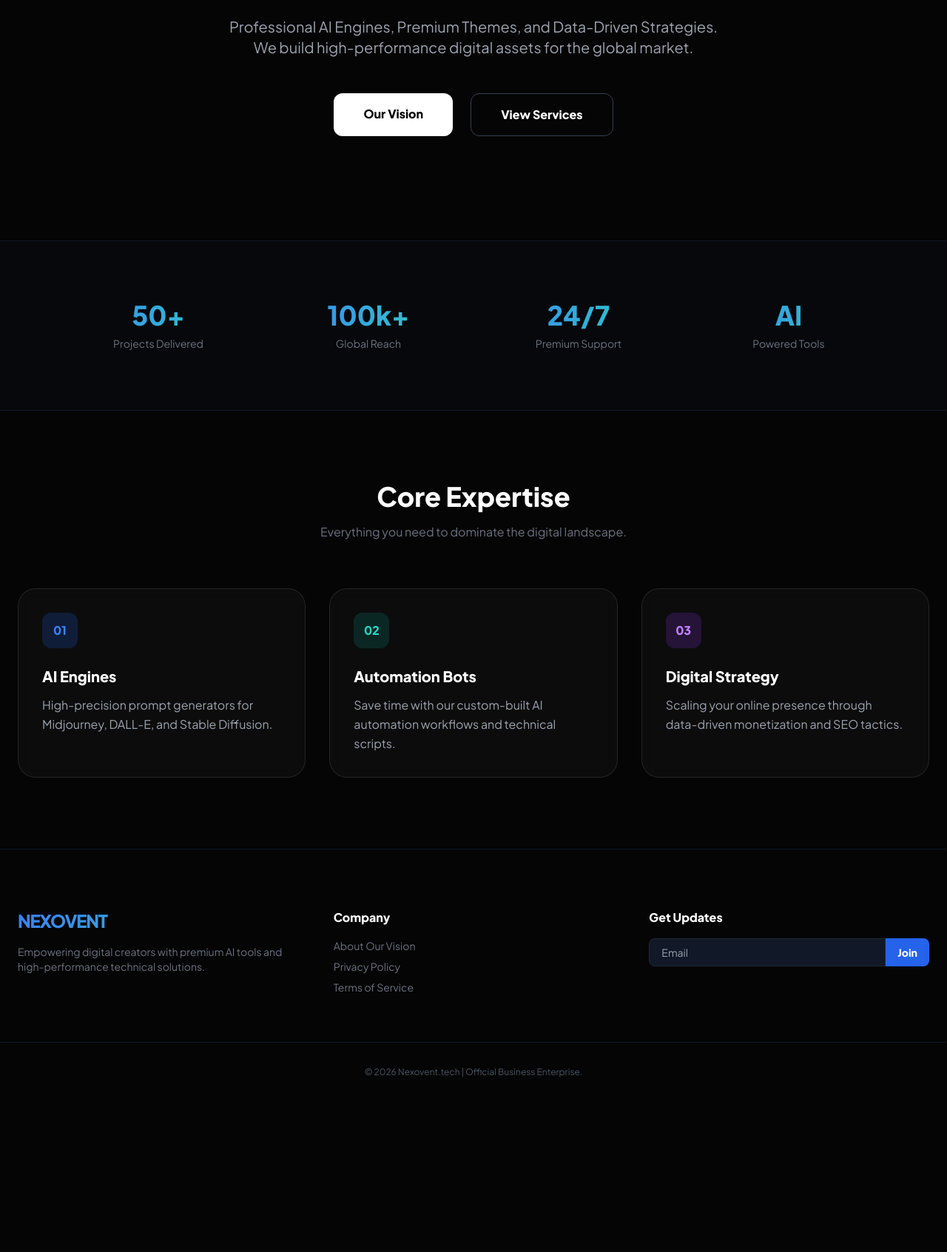
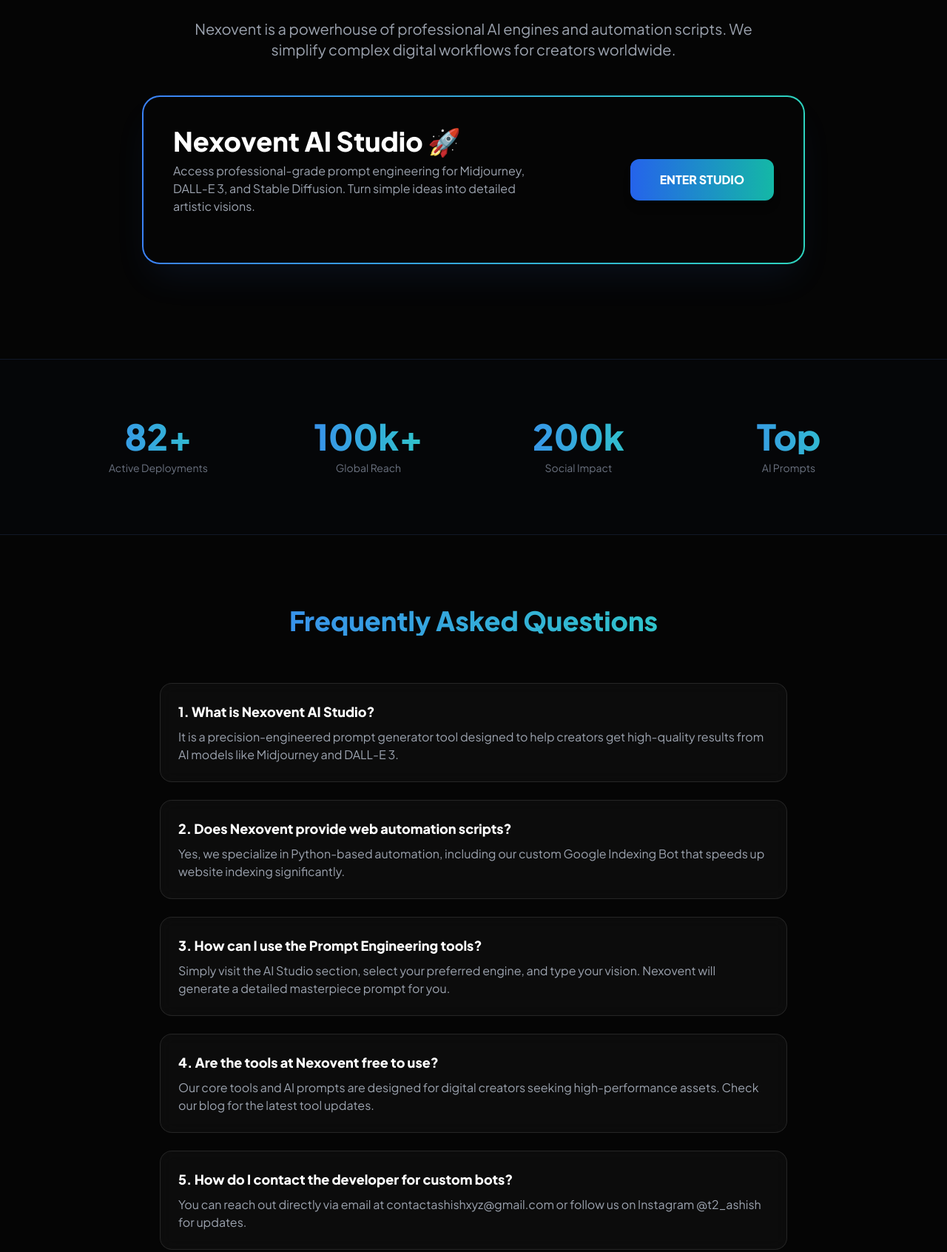
Before and after one commit to AshishVail/nexovent-site, a plain HTML site: page index.html in a window 1280 px wide. Shown: the part 480-2172 px from the top of the page at 74% size. Before the commit the page ends 1977 px from the top, so only its background shows below. Drawn offline with nearby package versions, Linux system fonts and the light colour scheme.

Commit message:
Revise index.html for SEO and content updates
Updated the title and meta tags for improved SEO and branding. Modified various sections to enhance content clarity and user engagement.

```diff
--- a/index.html
+++ b/index.html
@@ -3,21 +3,18 @@
 <head>
     <meta charset="UTF-8">
     <meta name="viewport" content="width=device-width, initial-scale=1.0">
-    <title>Nexovent | Next-Gen AI & Digital Solutions</title>
+    <title>Nexovent | Best AI Prompt Engineering & Web Automation Tools 2026</title>
+    <meta name="description" content="Nexovent offers elite AI Studio for prompt engineering, Google Indexing bots, and premium SEO automation tools. Turn your ideas into detailed AI prompts instantly.">
+    <meta name="keywords" content="Nexovent AI Studio, AI Prompt Generator, Google Indexing Bot, Midjourney Prompt Engineering, Best SEO Tools 2026, Digital Automation">
+    <meta name="author" content="AshishVail">
+
     <script src="https://cdn.tailwindcss.com"></script>
     <link href="https://fonts.googleapis.com/css2?family=Plus+Jakarta+Sans:wght@400;600;800&display=swap" rel="stylesheet">
     <style>
         body { font-family: 'Plus Jakarta Sans', sans-serif; background-color: #050505; color: white; scroll-behavior: smooth; }
-        .gradient-text {
-            background: linear-gradient(90deg, #3b82f6, #2dd4bf);
-            -webkit-background-clip: text;
-            -webkit-text-fill-color: transparent;
-        }
-        .glass-card {
-            background: rgba(255, 255, 255, 0.03);
-            border: 1px solid rgba(255, 255, 255, 0.1);
-            backdrop-filter: blur(10px);
-        }
+        .gradient-text { background: linear-gradient(90deg, #3b82f6, #2dd4bf); -webkit-background-clip: text; -webkit-text-fill-color: transparent; }
+        .glass-card { background: rgba(255, 255, 255, 0.03); border: 1px solid rgba(255, 255, 255, 0.1); backdrop-filter: blur(10px); }
+        .ai-studio-premium { border: 2px solid transparent; background: linear-gradient(#050505, #050505) padding-box, linear-gradient(90deg, #3b82f6, #2dd4bf) border-box; }
     </style>
 </head>
 <body>
@@ -25,87 +22,82 @@
         <div class="text-2xl font-black tracking-tighter gradient-text">NEXOVENT</div>
         <div class="hidden md:flex space-x-8 text-sm font-medium">
             <a href="index.html" class="hover:text-blue-500 transition">Home</a>
-            <a href="about.html" class="hover:text-blue-500 transition">About</a>
-            <a href="#services" class="hover:text-blue-500 transition">Services</a>
+            <a href="https://nexovent.tech/ai-studio" class="hover:text-blue-500 transition">AI Studio</a>
             <a href="blog.html" class="hover:text-blue-500 transition">Blog</a>
         </div>
-        <a href="mailto:support@nexovent.tech" class="bg-blue-600 hover:bg-blue-700 text-white px-5 py-2 rounded-full text-sm font-bold transition">Get Started</a>
+        <a href="mailto:contactashishxyz@gmail.com" class="bg-blue-600 hover:bg-blue-700 text-white px-5 py-2 rounded-full text-sm font-bold transition">Contact Ashish</a>
     </nav>
 
-    <section class="min-h-[90vh] flex flex-col justify-center items-center text-center px-4">
+    <section class="min-h-[80vh] flex flex-col justify-center items-center text-center px-4 py-20">
         <div class="inline-block px-4 py-1.5 mb-6 text-xs font-semibold tracking-widest text-blue-400 uppercase bg-blue-400/10 rounded-full">
-            USA Standard Digital Agency
+            Advanced AI & Automation Hub
         </div>
-        <h1 class="text-5xl md:text-8xl font-extrabold mb-8 tracking-tight">
-            Elevate Your <span class="gradient-text">Digital</span> <br> Presence.
+        <h1 class="text-6xl md:text-9xl font-extrabold mb-8 tracking-tight">
+            Master the <span class="gradient-text">AI</span> <br> Revolution.
         </h1>
-        <p class="text-gray-400 text-lg md:text-xl max-w-2xl mb-12">
-            Professional AI Engines, Premium Themes, and Data-Driven Strategies. We build high-performance digital assets for the global market.
+        <p class="text-gray-400 text-lg md:text-xl max-w-3xl mb-12">
+            Nexovent is a powerhouse of professional AI engines and automation scripts. We simplify complex digital workflows for creators worldwide.
         </p>
-        <div class="flex flex-col md:flex-row space-y-4 md:space-y-0 md:space-x-6">
-            <a href="about.html" class="bg-white text-black px-10 py-4 rounded-xl font-bold hover:scale-105 transition-all text-center">Our Vision</a>
-            <a href="#services" class="border border-gray-700 px-10 py-4 rounded-xl font-bold hover:bg-gray-900 transition-all text-center">View Services</a>
-        </div>
-    </section>
 
-    <section class="py-20 border-y border-gray-900 bg-gray-900/20">
-        <div class="max-w-6xl mx-auto px-6 grid grid-cols-2 md:grid-cols-4 gap-8 text-center">
-            <div><h3 class="text-4xl font-bold gradient-text">50+</h3><p class="text-gray-500 text-sm mt-2">Projects Delivered</p></div>
-            <div><h3 class="text-4xl font-bold gradient-text">100k+</h3><p class="text-gray-500 text-sm mt-2">Global Reach</p></div>
-            <div><h3 class="text-4xl font-bold gradient-text">24/7</h3><p class="text-gray-500 text-sm mt-2">Premium Support</p></div>
-            <div><h3 class="text-4xl font-bold gradient-text">AI</h3><p class="text-gray-500 text-sm mt-2">Powered Tools</p></div>
-        </div>
-    </section>
-
-    <section id="services" class="py-24 px-6 max-w-7xl mx-auto">
-        <div class="text-center mb-16">
-            <h2 class="text-4xl font-bold mb-4">Core Expertise</h2>
-            <p class="text-gray-500">Everything you need to dominate the digital landscape.</p>
-        </div>
-        <div class="grid md:grid-cols-3 gap-8">
-            <div class="glass-card p-8 rounded-3xl hover:border-blue-500/50 transition-all group">
-                <div class="w-12 h-12 bg-blue-600/20 rounded-xl flex items-center justify-center mb-6 text-blue-500 font-bold">01</div>
-                <h3 class="text-xl font-bold mb-3">AI Engines</h3>
-                <p class="text-gray-400 leading-relaxed">High-precision prompt generators for Midjourney, DALL-E, and Stable Diffusion.</p>
-            </div>
-            <div class="glass-card p-8 rounded-3xl hover:border-teal-500/50 transition-all group">
-                <div class="w-12 h-12 bg-teal-600/20 rounded-xl flex items-center justify-center mb-6 text-teal-400 font-bold">02</div>
-                <h3 class="text-xl font-bold mb-3">Automation Bots</h3>
-                <p class="text-gray-400 leading-relaxed">Save time with our custom-built AI automation workflows and technical scripts.</p>
-            </div>
-            <div class="glass-card p-8 rounded-3xl hover:border-purple-500/50 transition-all group">
-                <div class="w-12 h-12 bg-purple-600/20 rounded-xl flex items-center justify-center mb-6 text-purple-400 font-bold">03</div>
-                <h3 class="text-xl font-bold mb-3">Digital Strategy</h3>
-                <p class="text-gray-400 leading-relaxed">Scaling your online presence through data-driven monetization and SEO tactics.</p>
+        <div class="w-full max-w-4xl ai-studio-premium p-10 rounded-3xl mb-12 hover:scale-[1.02] transition-transform cursor-pointer shadow-2xl shadow-blue-500/10">
+            <div class="flex flex-col md:flex-row justify-between items-center text-left">
+                <div>
+                    <h2 class="text-4xl font-extrabold mb-2">Nexovent AI Studio 🚀</h2>
+                    <p class="text-gray-400 mb-6 max-w-lg">Access professional-grade prompt engineering for Midjourney, DALL-E 3, and Stable Diffusion. Turn simple ideas into detailed artistic visions.</p>
+                </div>
+                <a href="https://nexovent.tech/ai-studio" class="bg-gradient-to-r from-blue-600 to-teal-500 text-white px-10 py-4 rounded-xl font-black hover:opacity-90 transition shadow-lg">ENTER STUDIO</a>
             </div>
         </div>
     </section>
 
-    <footer class="pt-20 pb-10 border-t border-gray-900">
-        <div class="max-w-7xl mx-auto px-6 grid md:grid-cols-3 gap-12 mb-16 text-center md:text-left">
-            <div>
-                <div class="text-2xl font-black tracking-tighter gradient-text mb-4">NEXOVENT</div>
-                <p class="text-gray-500 text-sm">Empowering digital creators with premium AI tools and high-performance technical solutions.</p>
+    <section class="py-20 border-y border-gray-900 bg-gray-900/10">
+        <div class="max-w-6xl mx-auto px-6 grid grid-cols-2 md:grid-cols-4 gap-8 text-center">
+            <div><h3 class="text-5xl font-bold gradient-text">82+</h3><p class="text-gray-500 text-sm mt-2">Active Deployments</p></div>
+            <div><h3 class="text-5xl font-bold gradient-text">100k+</h3><p class="text-gray-500 text-sm mt-2">Global Reach</p></div>
+            <div><h3 class="text-5xl font-bold gradient-text">200k</h3><p class="text-gray-500 text-sm mt-2">Social Impact</p></div>
+            <div><h3 class="text-5xl font-bold gradient-text">Top</h3><p class="text-gray-500 text-sm mt-2">AI Prompts</p></div>
+        </div>
+    </section>
+
+    <section class="py-24 px-6 max-w-4xl mx-auto">
+        <h2 class="text-4xl font-extrabold text-center mb-16 gradient-text">Frequently Asked Questions</h2>
+        <div class="space-y-6">
+            <div class="glass-card p-6 rounded-2xl">
+                <h4 class="font-bold text-lg mb-2">1. What is Nexovent AI Studio?</h4>
+                <p class="text-gray-400">It is a precision-engineered prompt generator tool designed to help creators get high-quality results from AI models like Midjourney and DALL-E 3.</p>
             </div>
-            <div>
-                <h4 class="font-bold mb-4 text-white">Company</h4>
-                <ul class="text-gray-500 space-y-2 text-sm">
-                    <li><a href="about.html" class="hover:text-blue-400">About Our Vision</a></li>
-                    <li><a href="privacy.html" class="hover:text-blue-400">Privacy Policy</a></li>
-                    <li><a href="terms.html" class="hover:text-blue-400">Terms of Service</a></li>
-                </ul>
+            <div class="glass-card p-6 rounded-2xl">
+                <h4 class="font-bold text-lg mb-2">2. Does Nexovent provide web automation scripts?</h4>
+                <p class="text-gray-400">Yes, we specialize in Python-based automation, including our custom Google Indexing Bot that speeds up website indexing significantly.</p>
             </div>
-            <div>
-                <h4 class="font-bold mb-4 text-white">Get Updates</h4>
-                <div class="flex">
-                    <input type="email" placeholder="Email" class="bg-gray-900 border border-gray-800 px-4 py-2 rounded-l-lg focus:outline-none w-full text-sm">
-                    <button class="bg-blue-600 px-4 py-2 rounded-r-lg text-sm font-bold">Join</button>
-                </div>
+            <div class="glass-card p-6 rounded-2xl">
+                <h4 class="font-bold text-lg mb-2">3. How can I use the Prompt Engineering tools?</h4>
+                <p class="text-gray-400">Simply visit the AI Studio section, select your preferred engine, and type your vision. Nexovent will generate a detailed masterpiece prompt for you.</p>
+            </div>
+            <div class="glass-card p-6 rounded-2xl">
+                <h4 class="font-bold text-lg mb-2">4. Are the tools at Nexovent free to use?</h4>
+                <p class="text-gray-400">Our core tools and AI prompts are designed for digital creators seeking high-performance assets. Check our blog for the latest tool updates.</p>
+            </div>
+            <div class="glass-card p-6 rounded-2xl">
+                <h4 class="font-bold text-lg mb-2">5. How do I contact the developer for custom bots?</h4>
+                <p class="text-gray-400">You can reach out directly via email at contactashishxyz@gmail.com or follow us on Instagram @t2_ashish for updates.</p>
             </div>
         </div>
-        <p class="text-gray-600 text-center text-xs border-t border-gray-900 pt-8">
-            © 2026 Nexovent.tech | Official Business Enterprise.
-        </p>
+    </section>
+
+    <footer class="pt-20 pb-10 border-t border-gray-900 bg-black">
+        <div class="max-w-7xl mx-auto px-6 text-center">
+            <div class="text-4xl font-black tracking-tighter gradient-text mb-6">NEXOVENT</div>
+            <p class="text-gray-500 max-w-xl mx-auto mb-10">Nexovent.tech: Empowering digital creators with premium AI tools and high-performance technical solutions.</p>
+            <div class="flex justify-center space-x-6 text-gray-400 text-sm mb-12">
+                <a href="https://www.instagram.com/t2_ashish" class="hover:text-blue-500">Instagram</a>
+                <a href="https://nexovent.tech/ai-studio" class="hover:text-blue-500">AI Studio</a>
+                <a href="mailto:contactashishxyz@gmail.com" class="hover:text-blue-500">Support</a>
+            </div>
+            <p class="text-gray-700 text-xs pt-8 border-t border-gray-900">
+                © 2026 Nexovent.tech | Official Business Enterprise by Ashish.
+            </p>
+        </div>
     </footer>
 </body>
 </html>
```
